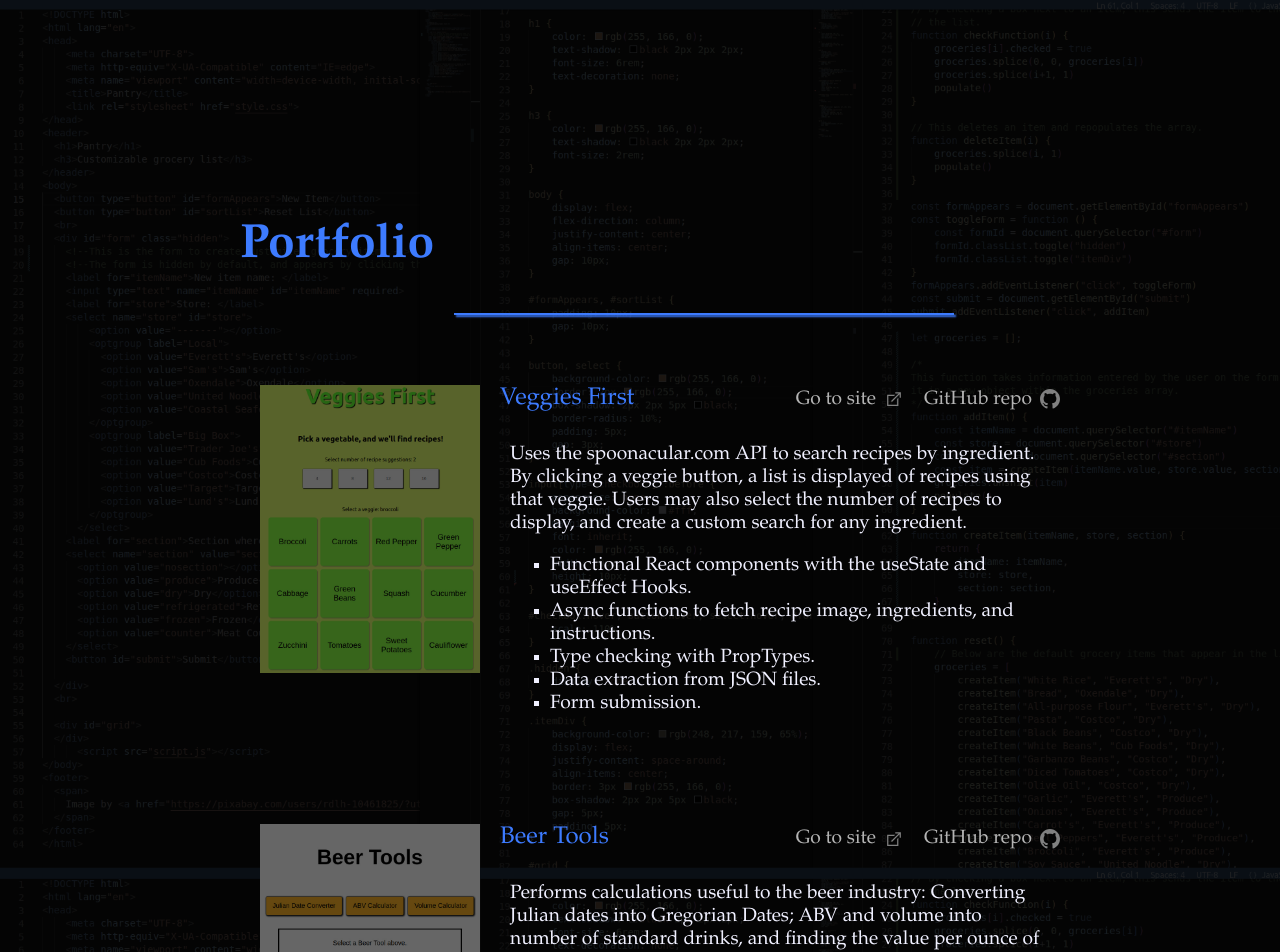
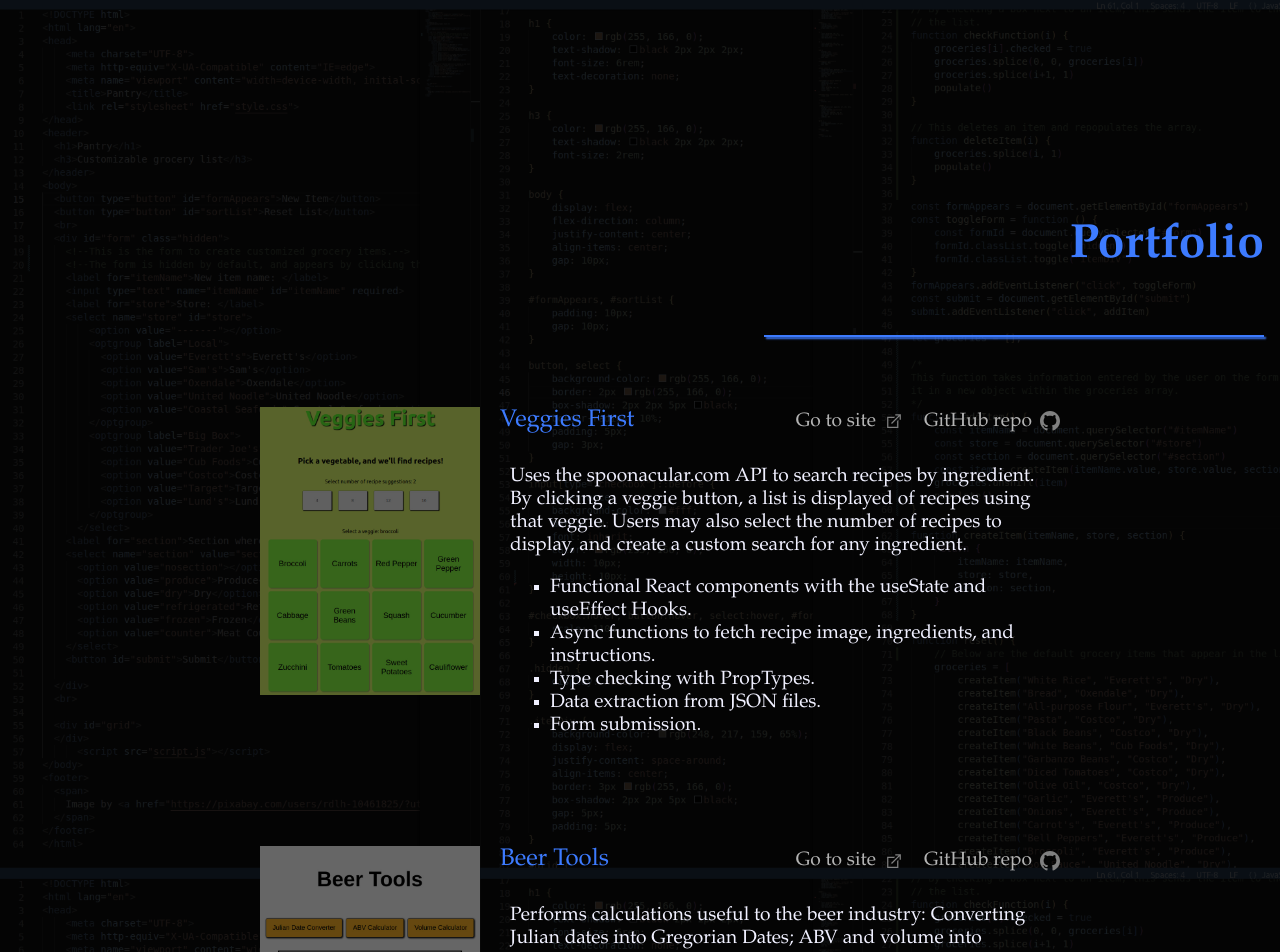
Before and after one commit to EricSorum/eric-sorum, a React (Create React App) app: page / in a window 1280 px wide. Shown: the part 1729-2681 px from the top of the page. Built offline with nearby package versions, Linux system fonts and the light colour scheme.

Commit message:
Updated resume

```diff
--- a/src/components/Home.jsx
+++ b/src/components/Home.jsx
@@ -1,6 +1,6 @@
 import React from 'react';
 import style from '../style/Home.module.css';
-import resume from './resume/EJSorumResume2022.pdf';
+import resume from './resume/EJSorumResume2024.pdf';
 
 function Home() {
   return (
--- a/src/components/Nav.jsx
+++ b/src/components/Nav.jsx
@@ -1,6 +1,6 @@
 import React from 'react';
 import style from '../style/Nav.module.css';
-import resume from './resume/EJSorumResume2022.pdf';
+import resume from './resume/EJSorumResume2024.pdf';
 import download from './images/download.svg';
 
 function Nav() {
--- a/src/style/Portfolio.module.css
+++ b/src/style/Portfolio.module.css
@@ -13,6 +13,7 @@
 .headerDiv {
   display: flex;
   justify-content: flex-start;
+  flex-direction: column;
   align-items: flex-end;
   gap: 20px;
   width: 80vw;
```
Also changed, not shown: 1 other file (tests, documents, lock files or other folders).
